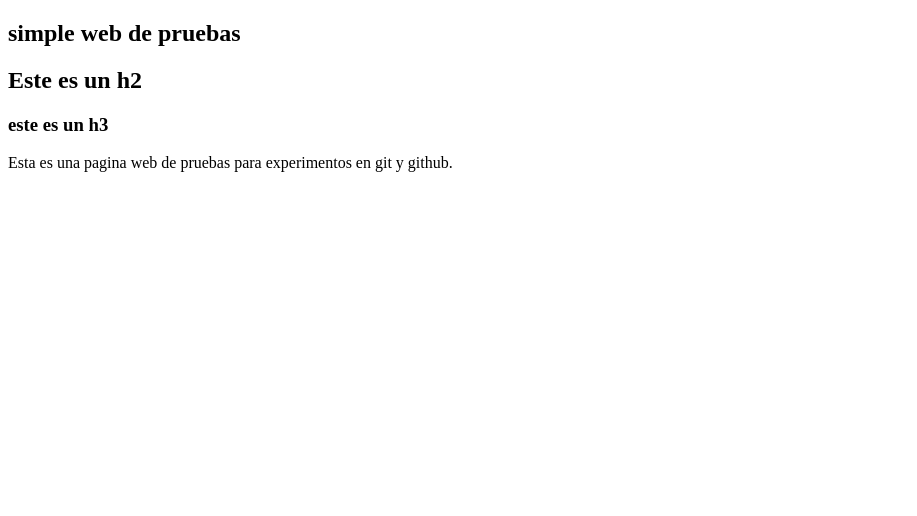
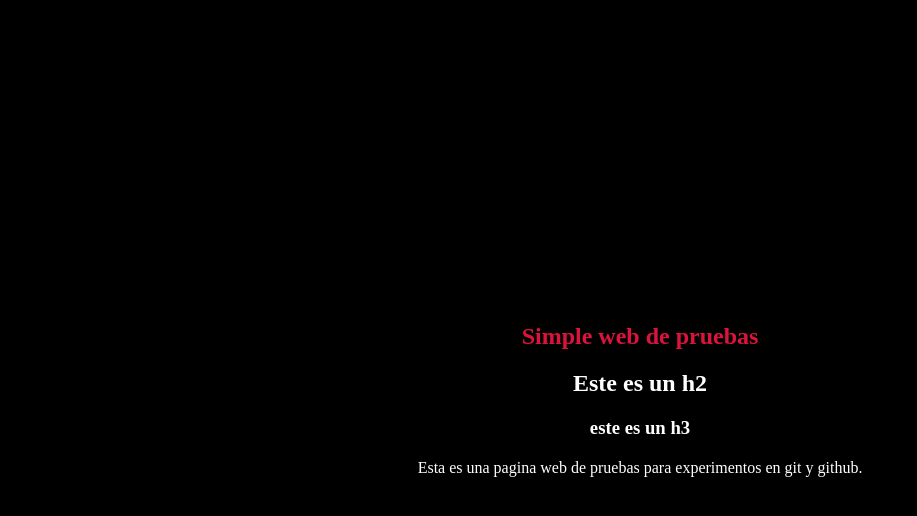
Before and after one commit to roddevwork/prueba-git, a plain HTML site: page index.html in a window 1280 px wide. Shown: the whole page, without its empty margins (0-917 px from the left). Drawn offline with Linux system fonts and the light colour scheme.

Commit message:
index.css updated

```diff
--- a/index.css
+++ b/index.css
@@ -0,0 +1,57 @@
+/* ********** Custom Properties ********** */
+:root {
+  --black-color: #000;
+  --white-color: #fff;
+  --lightBlack-color: #333;
+  --lightGrey-color: #d3d3d3;
+  --yellowJs-color: #f7df1e;
+  --font-family: Arial, Helvetica, sans-serif;
+  --max-width: 1200px;
+}
+
+/* ********** Reset ********** */
+html {
+  box-sizing: border-box;
+  font-family: var(--font-family)
+  /*font-size: 62.5%; 10px=1rem */
+  font-size: 16px;
+   scroll-behavior: smooth;
+}
+
+*,
+*::after,
+*::before {
+  margin: 0;
+  padding: 0;
+  box-sizing: inherit;
+  text-decoration: none;
+  list-style: none;
+}
+
+body {
+  width: 100vw;
+  min-height: 100vh;
+  overflow-x: hidden;
+  background-color: var(--black-color);
+   color: #fff;
+   display: flex;
+   justify-content: center;
+   align-items: center;
+   text-align: center;
+
+}
+
+img {
+max-width: 100%;
+height: auto;
+}
+
+section {
+  display: flex;
+  flex-direction: column;
+  gap: 20px;
+}
+
+h1 {
+  color: crimson;
+}
--- a/index.html
+++ b/index.html
@@ -4,10 +4,11 @@
 		<meta charset="UTF-8" />
 		<meta name="viewport" content="width=device-width, initial-scale=1.0" />
 		<title>simple web de pruebas</title>
+		<link rel="stylesheet" href="index.css" />
 	</head>
 	<body>
 		<section>
-			<h1>simple web de pruebas</h1>
+			<h1>Simple web de pruebas</h1>
 			<h2>Este es un h2</h2>
 			<h3>este es un h3</h3>
 			<p>
```
